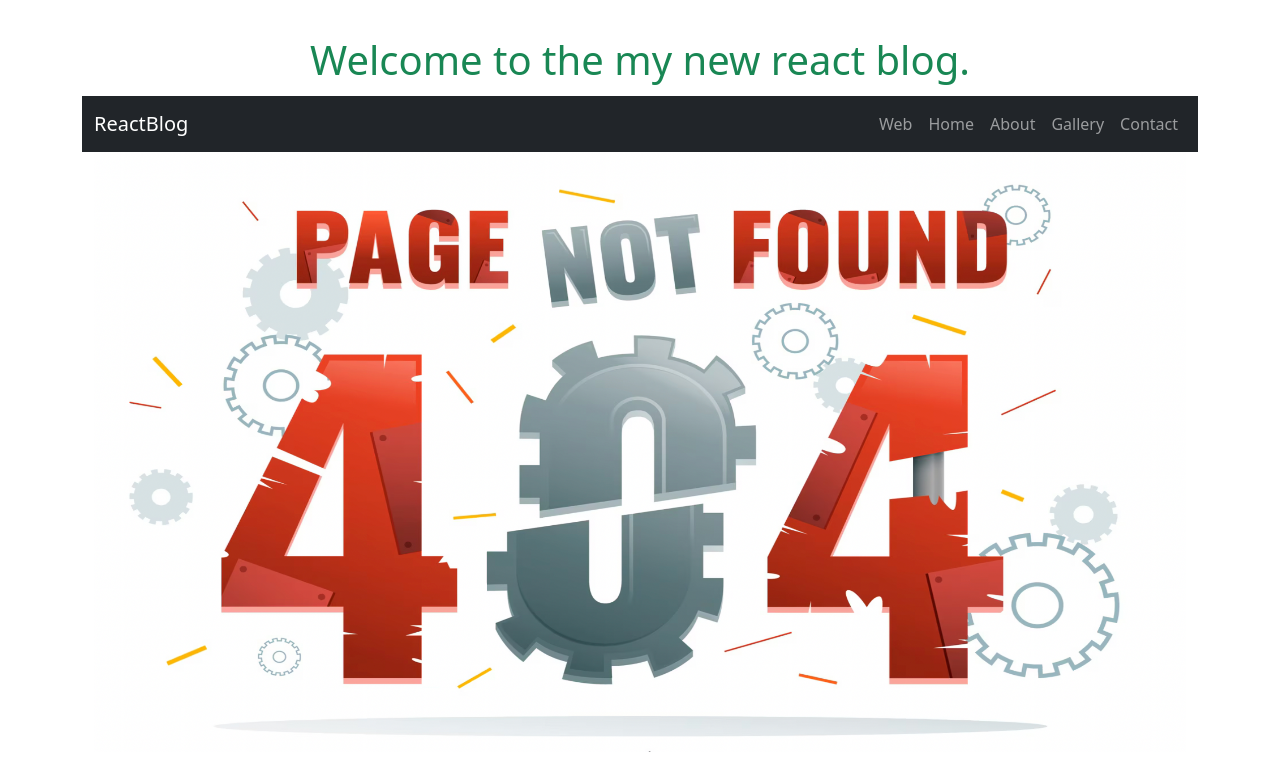
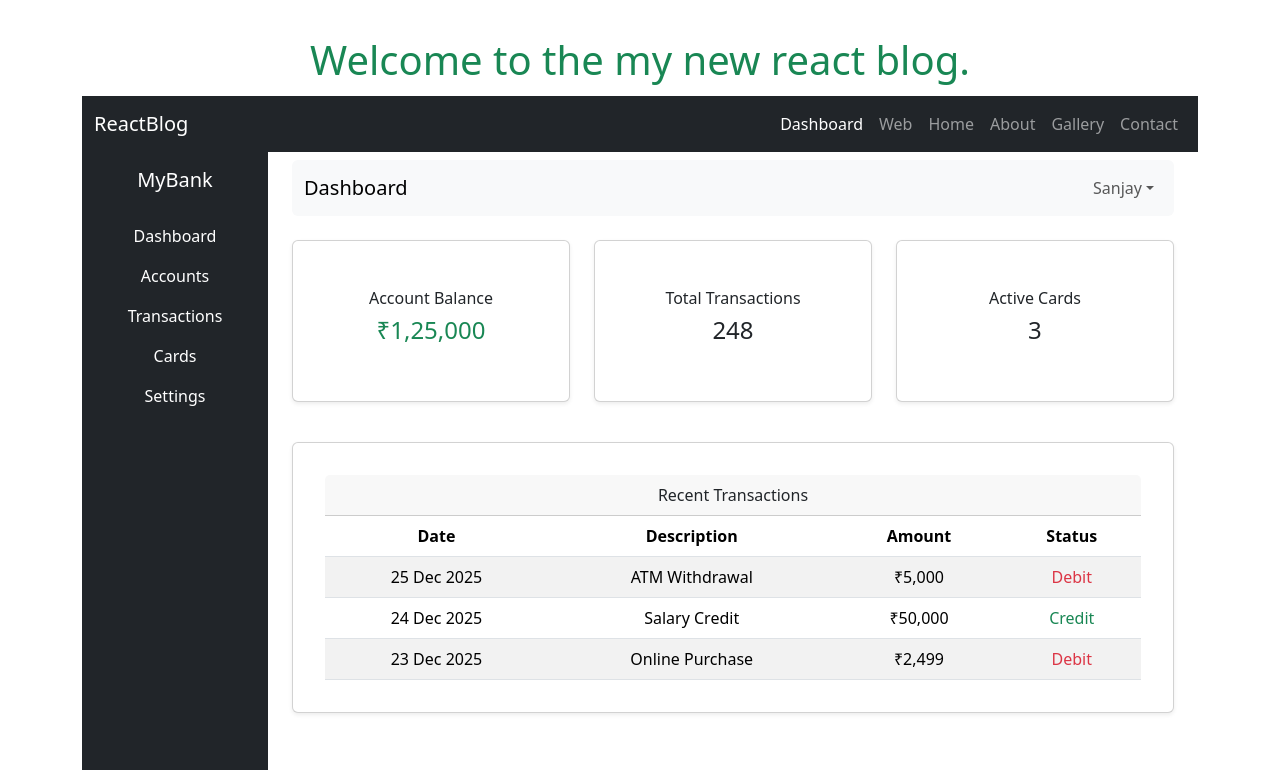
Before and after one commit to developersksingh/react-complete-development, a React (Vite) app in the folder dojo-blog/: page /dashboard in a window 1280 px wide. Before the commit this address had no page. Shown: the top 770 px of the page. Built offline with nearby package versions, Linux system fonts and the light colour scheme.

Commit message:
Add a admin dashboard
Add a admin dashboard

```diff
--- a/dojo-blog/src/App.jsx
+++ b/dojo-blog/src/App.jsx
@@ -12,6 +12,7 @@ import { Routes, Route } from 'react-router-dom'
 import ProductGallery from './ProductGallery'
 import BlogDetails from './BlogDetails'
 import NotFound from './Notfound'
+import Dashboard from './Dashboard'
 function App () {
   const title = 'Welcome to the my new react blog.'
   const link = 'www.google.com'
@@ -28,6 +29,7 @@ function App () {
         <Navbar />
         <Routes>
           <Route path='/' element={<Web />} />
+           <Route path='/dashboard' element={<Dashboard />} />
           <Route path='/home' element={<Home />} />
           <Route path='/about-us' element={<About />} />
           <Route path='/contact-us' element={<Contact />} />
--- a/dojo-blog/src/BlogDetails.jsx
+++ b/dojo-blog/src/BlogDetails.jsx
@@ -21,7 +21,7 @@ const BlogDetails = () => {
   }
 
   return (
-    <div className="container mt-4">
+    <div className="container-fluid mt-4">
       <h2 className="text-center mb-4">Blog Details</h2>
 
       {data && (
--- a/dojo-blog/src/Contact.jsx
+++ b/dojo-blog/src/Contact.jsx
@@ -75,7 +75,7 @@ const Contact = () => {
     <>
       {/* Page Header */}
       <section className="bg-light py-4">
-        <div className="container text-center">
+        <div className="container-fluid text-center">
           <h1 className="fw-bold">Contact Us</h1>
           <p className="text-muted">We’d love to hear from you</p>
         </div>
--- /dev/null
+++ b/dojo-blog/src/Dashboard.jsx
@@ -0,0 +1,117 @@
+import React from "react";
+import SidebarLinks from "./SidebarLinks";
+import TopNavbarLinks from "./TopNavbarLinks";
+
+const Dashboard = () => {
+  return (
+    <div className="container-fluid">
+      <div className="row">
+
+        {/* Sidebar */}
+        <nav
+          id="sidebarMenu"
+          className="col-lg-2 col-md-3 d-md-block bg-dark sidebar collapse min-vh-100"
+        >
+          <div className="position-sticky pt-3">
+            <h5 className="text-white text-center">MyBank</h5>
+            <SidebarLinks />
+          </div>
+        </nav>
+
+        {/* Main content */}
+        <main className="col-lg-10 col-md-9 ms-sm-auto px-md-4">
+
+          {/* Top Navbar */}
+          <nav className="navbar navbar-expand-lg navbar-light bg-light mt-2 rounded">
+            <div className="container-fluid">
+              <button
+                className="navbar-toggler"
+                type="button"
+                data-bs-toggle="collapse"
+                data-bs-target="#sidebarMenu"
+                aria-controls="sidebarMenu"
+                aria-expanded="false"
+                aria-label="Toggle navigation"
+              >
+                <span className="navbar-toggler-icon"></span>
+              </button>
+
+              <span className="navbar-brand">Dashboard</span>
+              <TopNavbarLinks />
+            </div>
+          </nav>
+
+          {/* Dashboard Cards */}
+          <div className="row mt-4">
+            <div className="col-md-4 mb-3">
+              <div className="card shadow-sm">
+                <div className="card-body">
+                  <h6 className="card-title">Account Balance</h6>
+                  <h4 className="text-success">₹1,25,000</h4>
+                </div>
+              </div>
+            </div>
+
+            <div className="col-md-4 mb-3">
+              <div className="card shadow-sm">
+                <div className="card-body">
+                  <h6 className="card-title">Total Transactions</h6>
+                  <h4>248</h4>
+                </div>
+              </div>
+            </div>
+
+            <div className="col-md-4 mb-3">
+              <div className="card shadow-sm">
+                <div className="card-body">
+                  <h6 className="card-title">Active Cards</h6>
+                  <h4>3</h4>
+                </div>
+              </div>
+            </div>
+          </div>
+
+          {/* Table */}
+          <div className="card mt-4 shadow-sm">
+            <div className="card-header">Recent Transactions</div>
+            <div className="table-responsive">
+              <table className="table table-striped mb-0">
+                <thead>
+                  <tr>
+                    <th>Date</th>
+                    <th>Description</th>
+                    <th>Amount</th>
+                    <th>Status</th>
+                  </tr>
+                </thead>
+                <tbody>
+                  <tr>
+                    <td>25 Dec 2025</td>
+                    <td>ATM Withdrawal</td>
+                    <td>₹5,000</td>
+                    <td className="text-danger">Debit</td>
+                  </tr>
+                  <tr>
+                    <td>24 Dec 2025</td>
+                    <td>Salary Credit</td>
+                    <td>₹50,000</td>
+                    <td className="text-success">Credit</td>
+                  </tr>
+                  <tr>
+                    <td>23 Dec 2025</td>
+                    <td>Online Purchase</td>
+                    <td>₹2,499</td>
+                    <td className="text-danger">Debit</td>
+                  </tr>
+                </tbody>
+              </table>
+            </div>
+          </div>
+
+        </main>
+      </div>
+    </div>
+  );
+};
+
+export default Dashboard;
--- a/dojo-blog/src/Home.jsx
+++ b/dojo-blog/src/Home.jsx
@@ -31,7 +31,7 @@ function Home() {
   return (
     <>
 
-      <div className="container">
+      <div className="container-fluid mt-4">
         {loading && <p className="text-center">Loading...</p>}
         {error && <div className="alert alert-danger">{error}</div>}
 
--- a/dojo-blog/src/Navbar.jsx
+++ b/dojo-blog/src/Navbar.jsx
@@ -1,6 +1,14 @@
 import { NavLink } from "react-router-dom";
 
 const Navbar = () => {
+  const menuItems = [
+    { path: "/dashboard", label: "Dashboard" },
+    { path: "/", label: "Web" },
+    { path: "/home", label: "Home" },
+    { path: "/about-us", label: "About" },
+    { path: "/gallery", label: "Gallery" },
+    { path: "/contact-us", label: "Contact" },
+  ];
   return (
     <nav className="navbar navbar-expand-lg navbar-dark bg-dark">
       <div className="container-fluid">
@@ -22,65 +30,18 @@ const Navbar = () => {
 
         <div className="collapse navbar-collapse" id="navbarNav">
           <ul className="navbar-nav ms-auto">
-            <li className="nav-item">
+            {menuItems.map((item, index) => (
+              <li className="nav-item" key={index}>
                 <NavLink
-                to="/"
+                  to={item.path}
                   className={({ isActive }) =>
                     isActive ? "nav-link active" : "nav-link"
                   }
-
                 >
-                Web
+                  {item.label}
                 </NavLink>
               </li>
-
-            <li className="nav-item">
-              <NavLink
-                to="/home"
-                className={({ isActive }) =>
-                  isActive ? "nav-link active" : "nav-link"
-                }
-
-              >
-                Home
-              </NavLink>
-            </li>
-
-            <li className="nav-item">
-              <NavLink
-                to="/about-us"
-                className={({ isActive }) =>
-                  isActive ? "nav-link active" : "nav-link"
-                }
-
-              >
-                About
-              </NavLink>
-            </li>
-
-            <li className="nav-item">
-              <NavLink
-                to="/gallery"
-                className={({ isActive }) =>
-                  isActive ? "nav-link active" : "nav-link"
-                }
-
-              >
-                Gallery
-              </NavLink>
-            </li>
-            <li className="nav-item">
-              <NavLink
-                to="/contact-us"
-                className={({ isActive }) =>
-                  isActive ? "nav-link active" : "nav-link"
-                }
-
-              >
-                Contact
-              </NavLink>
-            </li>
-
+            ))}
           </ul>
         </div>
       </div>
--- /dev/null
+++ b/dojo-blog/src/SidebarLinks.jsx
@@ -0,0 +1,35 @@
+import React from "react";
+
+const SidebarLinks = () => {
+  return (
+    <ul className="nav flex-column mt-4">
+      <li className="nav-item">
+        <a className="nav-link text-white active" href="#">
+          Dashboard
+        </a>
+      </li>
+      <li className="nav-item">
+        <a className="nav-link text-white" href="#">
+          Accounts
+        </a>
+      </li>
+      <li className="nav-item">
+        <a className="nav-link text-white" href="#">
+          Transactions
+        </a>
+      </li>
+      <li className="nav-item">
+        <a className="nav-link text-white" href="#">
+          Cards
+        </a>
+      </li>
+      <li className="nav-item">
+        <a className="nav-link text-white" href="#">
+          Settings
+        </a>
+      </li>
+    </ul>
+  );
+};
+
+export default SidebarLinks;
--- /dev/null
+++ b/dojo-blog/src/TopNavbarLinks.jsx
@@ -0,0 +1,33 @@
+import React from "react";
+
+const TopNavbarLinks = () => {
+  return (
+    <ul className="navbar-nav ms-auto">
+      <li className="nav-item dropdown">
+        <a
+          className="nav-link dropdown-toggle"
+          href="#"
+          role="button"
+          data-bs-toggle="dropdown"
+          aria-expanded="false"
+        >
+          Sanjay
+        </a>
+        <ul className="dropdown-menu dropdown-menu-end">
+          <li>
+            <a className="dropdown-item" href="#">
+              Profile
+            </a>
+          </li>
+          <li>
+            <a className="dropdown-item" href="#">
+              Logout
+            </a>
+          </li>
+        </ul>
+      </li>
+    </ul>
+  );
+};
+
+export default TopNavbarLinks;
```
Lines whose indentation alone changed are shown as unchanged.
